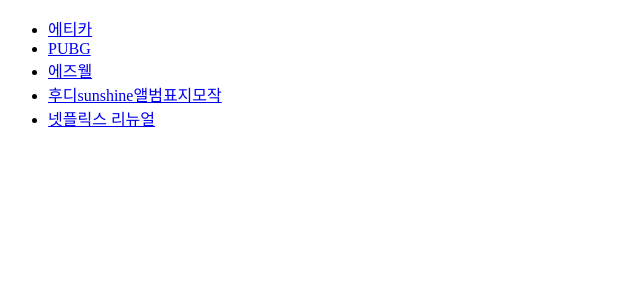
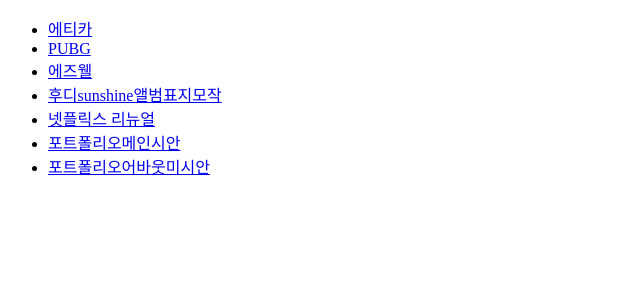
Before and after one commit to tjswjd2990/my_blog, a PHP site: page /pf/index.php in a window 1280 px wide. Shown: the top 300 px of the page, without its empty margins (0-640 px from the left). Run offline with PHP 8.4, Linux system fonts and the light colour scheme.

Commit message:
제대로 저장

```diff
--- a/public/pf/index.php
+++ b/public/pf/index.php
@@ -22,6 +22,12 @@
         <li>
             <a href="/pf/netflix_re">넷플릭스 리뉴얼</a>
         </li>
+        <li>
+            <a href="pf/design/main.png">포트폴리오메인시안</a>
+        </li>
+        <li>
+            <a href="pf/design/about.png">포트폴리오어바웃미시안</a>
+        </li>
     </ul>
 </body>
 </html>
```
